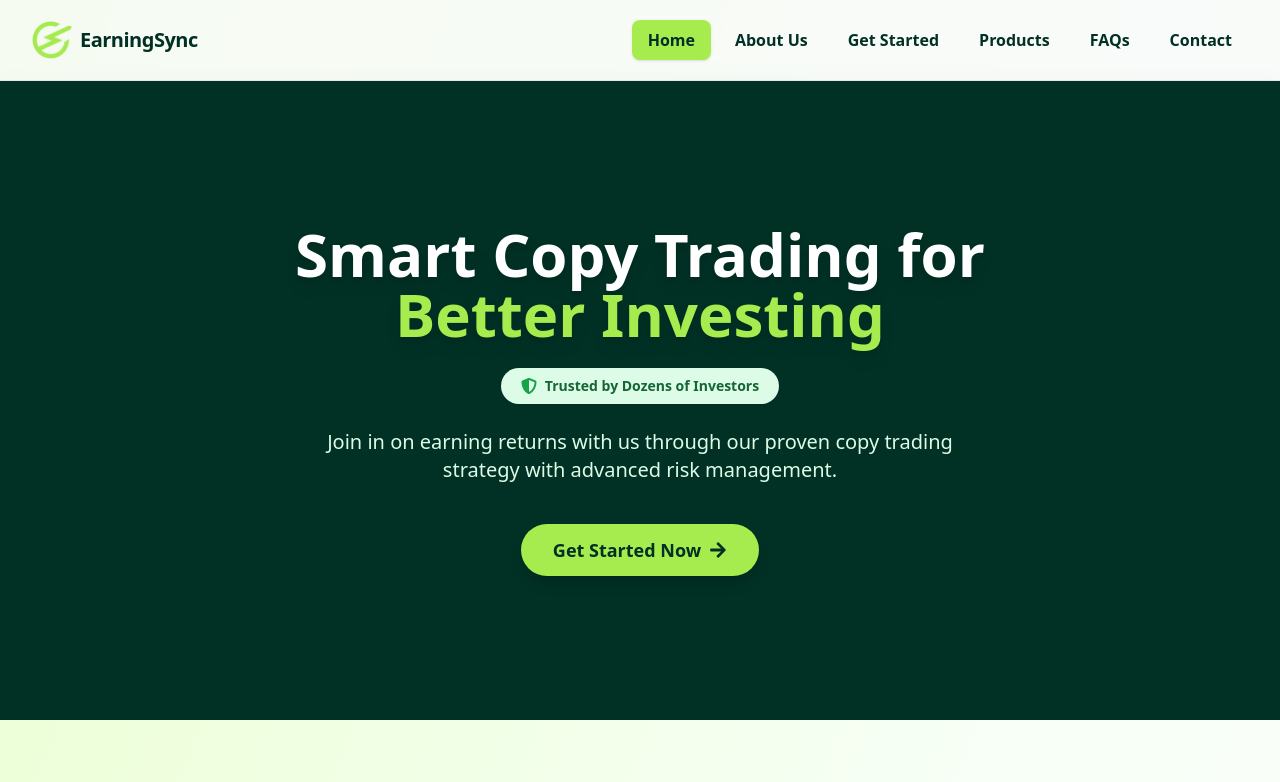
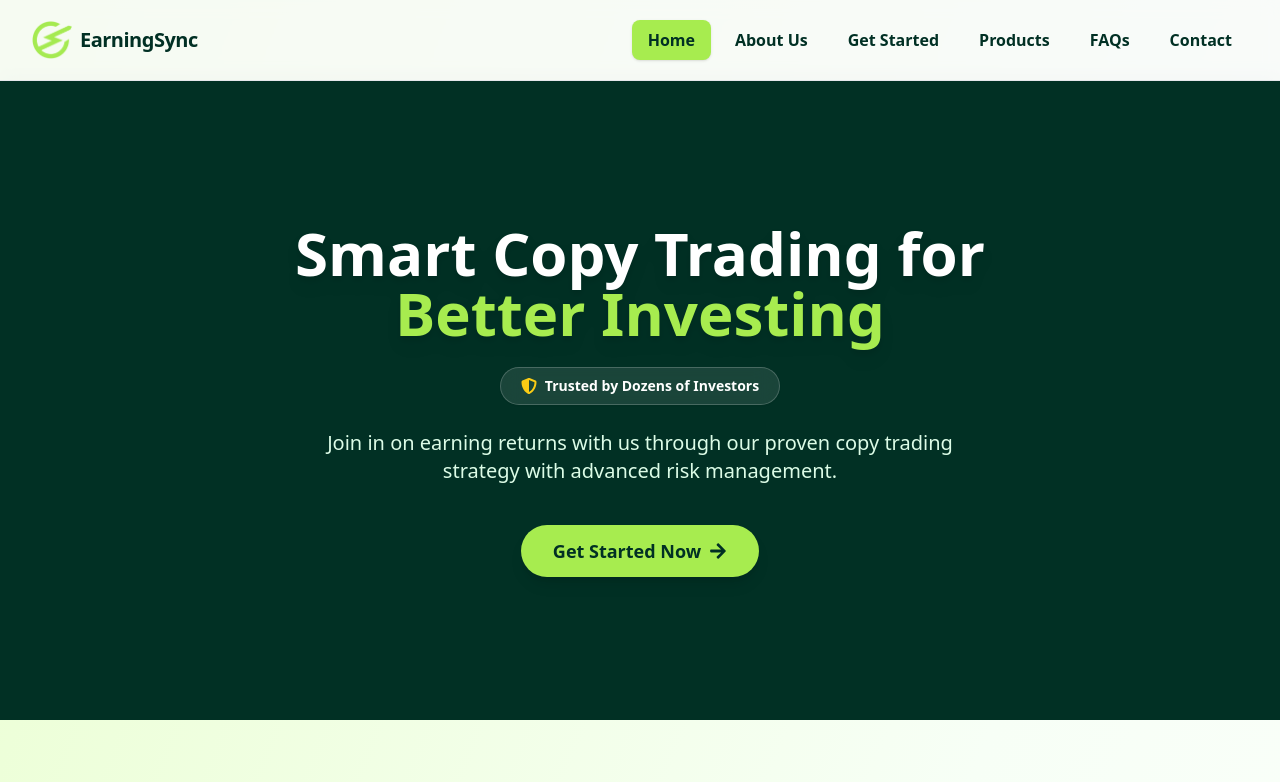
Before and after one commit to Suhaib5333/earning-sync, a React (Vite) app: page / in a window 1280 px wide. Shown: the top 782 px of the page. Built offline with nearby package versions, Linux system fonts and the light colour scheme; the HTML template or start-up script is replaced by a standard one.

Commit message:
Changed the badge-RESOLVED

```diff
--- a/src/pages/Home.jsx
+++ b/src/pages/Home.jsx
@@ -58,11 +58,12 @@ const Home = () => {
            initial={{ opacity: 0, y: -10 }}
            animate={{ opacity: 1, y: 0 }}
            transition={{ delay: 0.4, duration: 0.6 }}
-         className="mx-auto w-fit flex items-center justify-center gap-2 bg-green-100 text-green-800 px-5 py-2 rounded-full text-sm font-semibold mt-4 shadow-sm"
+           className="mx-auto w-fit flex items-center justify-center gap-2 bg-white/10 backdrop-blur-md text-white px-5 py-2 rounded-full text-sm font-semibold mt-4 shadow-sm border border-white/20"
 >
-       <FaShieldAlt className="text-green-600 text-base" />
+           <FaShieldAlt className="text-yellow-400 text-base" />
            Trusted by Dozens of Investors
            </motion.div>
+
 
           <p className="text-lg md:text-xl text-green-100 mt-6 mb-10 max-w-2xl mx-auto px-6 sm:px-0">
           Join in on earning returns with us through our proven copy trading
```
Lines whose indentation alone changed are shown as unchanged.
